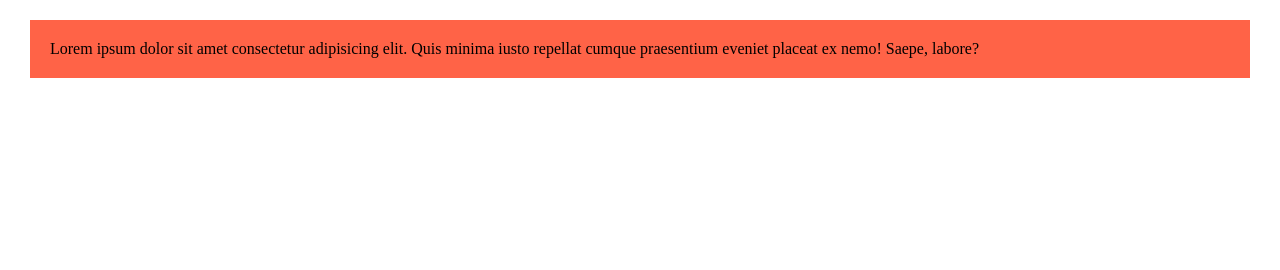
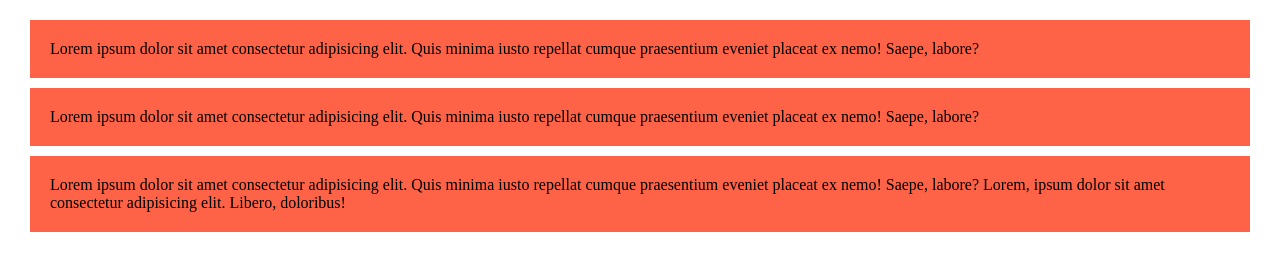
Before and after one commit to preetidipto/my-first-github-repo, a plain HTML site: page index.html in a window 1280 px wide. Drawn offline with Linux system fonts and the light colour scheme.

Commit message:
3 blocks

```diff
--- a/index.html
+++ b/index.html
@@ -10,5 +10,11 @@
     <div>
         <p>Lorem ipsum dolor sit amet consectetur adipisicing elit. Quis minima iusto repellat cumque praesentium eveniet placeat ex nemo! Saepe, labore?</p>
     </div>
+    <div>
+        <p>Lorem ipsum dolor sit amet consectetur adipisicing elit. Quis minima iusto repellat cumque praesentium eveniet placeat ex nemo! Saepe, labore?</p>
+    </div>
+    <div>
+        <p>Lorem ipsum dolor sit amet consectetur adipisicing elit. Quis minima iusto repellat cumque praesentium eveniet placeat ex nemo! Saepe, labore? Lorem, ipsum dolor sit amet consectetur adipisicing elit. Libero, doloribus!</p>
+    </div>
 </body>
 </html>
```
